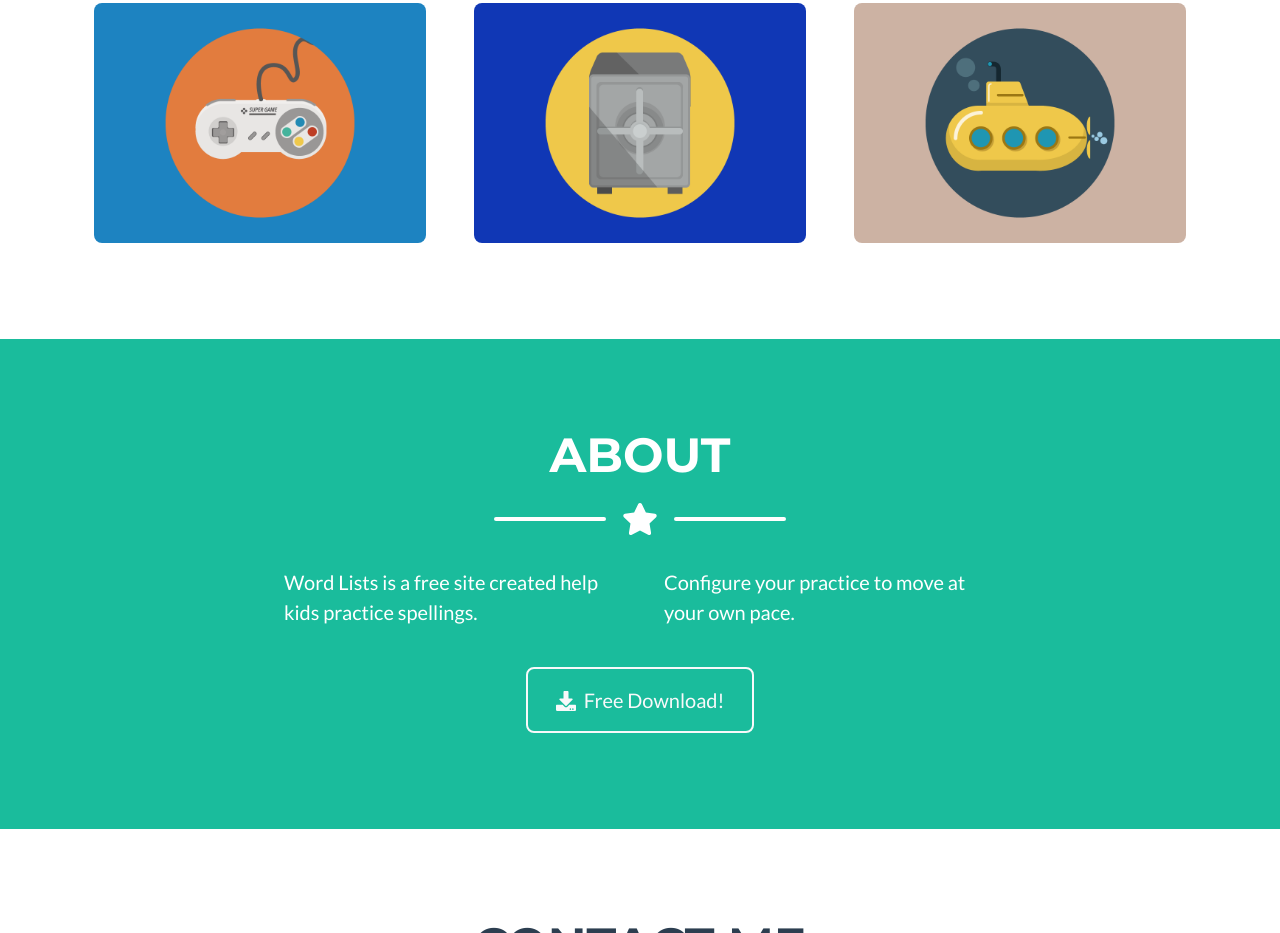
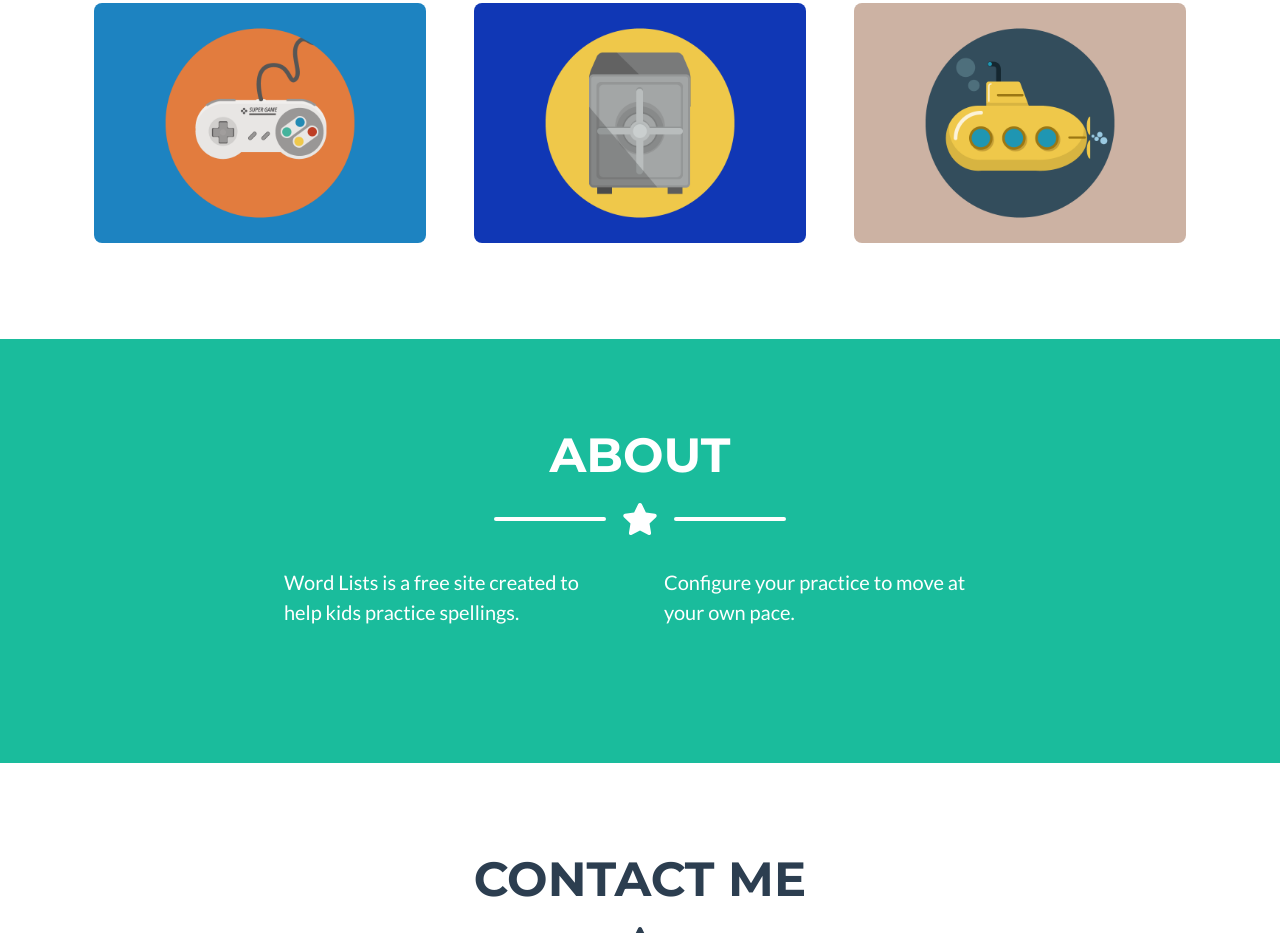
Before and after one commit to sdontula/sdontula.github.io, a plain HTML site: page canvas.html in a window 1280 px wide. Shown: the part 1295-2228 px from the top of the page. Drawn offline with nearby package versions, Linux system fonts and the light colour scheme.

Commit message:
minor layout changes.

```diff
--- a/canvas.html
+++ b/canvas.html
@@ -34,7 +34,7 @@
         <header class="masthead bg-primary text-white text-center">
             <div class="container d-flex align-items-center flex-column">
                 <!-- Masthead Avatar Image--><img class="masthead-avatar mb-5" src="assets/img/avataaars.svg" alt="" /><!-- Masthead Heading-->
-                <h1 class="masthead-heading text-uppercase mb-0">Start Practice</h1>
+                <h3 class="masthead-heading text-uppercase mb-0">Start Practice</h3>
                 <!-- Icon Divider-->
                 <div class="divider-custom divider-light">
                     <div class="divider-custom-line"></div>
@@ -128,12 +128,12 @@
                 </div>
                 <!-- About Section Content-->
                 <div class="row">
-                    <div class="col-lg-4 ml-auto"><p class="lead">Word Lists is a free site created help kids practice spellings.</p></div>
+                    <div class="col-lg-4 ml-auto"><p class="lead">Word Lists is a free site created to help kids practice spellings.</p></div>
                     <div class="col-lg-4 mr-auto"><p class="lead">Configure your practice to move at your own pace.</p></div>
                 </div>
                 <!-- About Section Button-->
                 <div class="text-center mt-4">
-                    <a class="btn btn-xl btn-outline-light" href="https://startbootstrap.com/themes/freelancer/"><i class="fas fa-download mr-2"></i>Free Download!</a>
+                    <!--<a class="btn btn-xl btn-outline-light" href="https://startbootstrap.com/themes/freelancer/"><i class="fas fa-download mr-2"></i>Free Download!</a>-->
                 </div>
             </div>
         </section>
```
